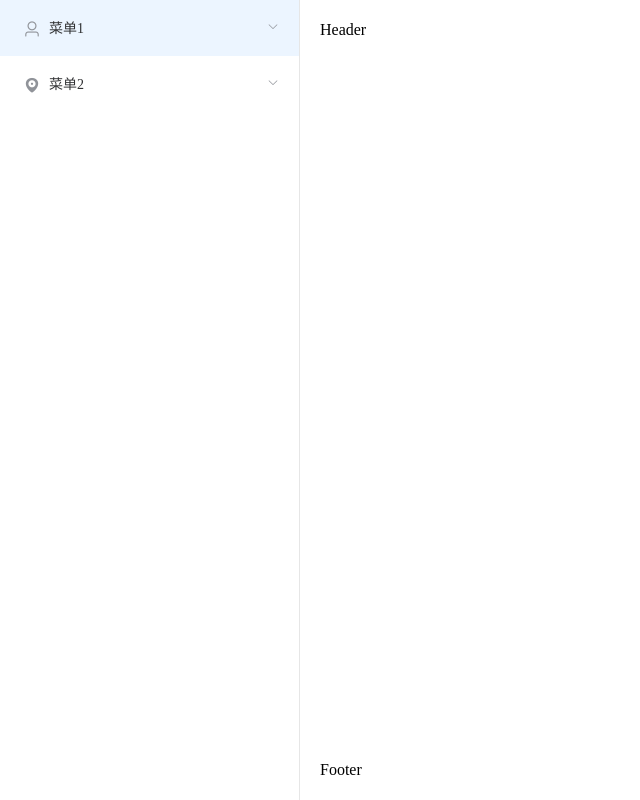
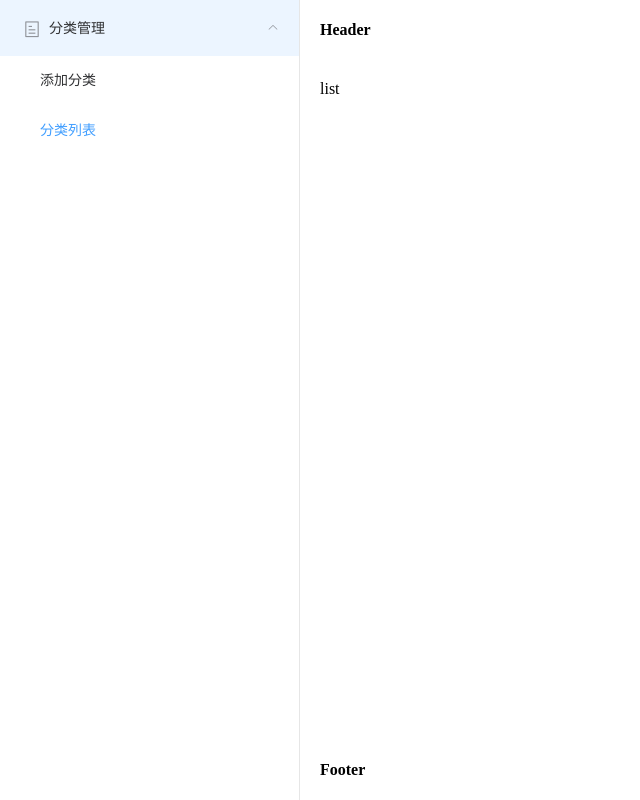
Before and after one commit to MyFaith/iptv-management, a Vue app in the folder admin/: page /#/category/list in a window 1280 px wide. Before the commit this address led to /#/. Shown: the whole page, without its empty margins (0-640 px from the left). Built offline with nearby package versions, Linux system fonts and the light colour scheme; the HTML template or start-up script is replaced by a standard one.

Commit message:
:construction: Refactor layout

```diff
--- a/admin/src/App.vue
+++ b/admin/src/App.vue
@@ -11,9 +11,7 @@ import { Component, Vue } from 'vue-property-decorator';
 import Layout from './components/layout.vue';
 
 @Component({
-    components: {
-        Layout
-    }
+    components: { Layout }
 })
 export default class App extends Vue {}
 </script>
@@ -26,4 +24,17 @@ body {
 * {
     box-sizing: border-box;
 }
+.container {
+    .left-side {
+        .menu {
+            height: 100vh;
+        }
+    }
+    .header,
+    .footer {
+        display: flex;
+        align-items: center;
+        font-weight: bold;
+    }
+}
 </style>
--- a/admin/src/components/layout.vue
+++ b/admin/src/components/layout.vue
@@ -1,13 +1,13 @@
 <template>
     <el-container class="container">
         <el-aside class="left-side">
-            <el-menu default-active="1" class="menu" router>
-                <el-submenu :index="`menu-${i}`" v-for="(menu, i) in menuList" :key="i">
+            <el-menu :default-active="$route.path" class="menu" router>
+                <el-submenu :index="`menu-${i}`" v-for="(menu, i) in menuList" :key="`menu-${i}`">
                     <template slot="title">
                         <i v-if="menu.icon" :class="menu.icon"></i>
                         <span>{{ menu.title }}</span>
                     </template>
-                    <el-menu-item :index="item.path" v-for="(item, idx) in menu.items" :key="idx">{{ item.title }}</el-menu-item>
+                    <el-menu-item :index="item.path" v-for="(item, idx) in menu.items" :key="`menu-item-${idx}`">{{ item.title }}</el-menu-item>
                 </el-submenu>
             </el-menu>
         </el-aside>
@@ -22,44 +22,21 @@
 </template>
 
 <script lang="ts">
-import { Vue, Component } from 'vue-property-decorator';
+import { Component, Vue } from 'vue-property-decorator';
 
 @Component
 export default class Layout extends Vue {
     menuList = [
         {
-            title: '菜单1',
-            icon: 'el-icon-user',
+            title: '分类管理',
+            icon: 'el-icon-tickets',
             items: [
-                { title: '菜单1-1', path: '/' },
-                { title: '菜单1-1', path: '/' }
-            ]
-        },
-        {
-            title: '菜单2',
-            icon: 'el-icon-location',
-            items: [
-                { title: '菜单2-1', path: '/1' },
-                { title: '菜单2-1', path: '/2' },
-                { title: '菜单2-3', path: '/3' },
-                { title: '菜单2-4', path: '/4' }
+                { title: '添加分类', path: '/category/add' },
+                { title: '分类列表', path: '/category/list' }
             ]
         }
     ];
 }
 </script>
 
-<style lang="scss" scoped>
-.container {
-    .left-side {
-        .menu {
-            height: 100vh;
-        }
-    }
-    .header,
-    .footer {
-        display: flex;
-        align-items: center;
-    }
-}
-</style>
+<style></style>
--- /dev/null
+++ b/admin/src/views/category/edit.vue
@@ -0,0 +1,12 @@
+<template>
+    <div>edit</div>
+</template>
+
+<script lang="ts">
+import { Vue, Component } from 'vue-property-decorator';
+
+@Component
+export default class CategoryEdit extends Vue {}
+</script>
+
+<style></style>
--- /dev/null
+++ b/admin/src/views/category/list.vue
@@ -0,0 +1,12 @@
+<template>
+    <div>list</div>
+</template>
+
+<script lang="ts">
+import { Vue, Component } from 'vue-property-decorator';
+
+@Component
+export default class CategoryList extends Vue {}
+</script>
+
+<style></style>
--- /dev/null
+++ b/admin/src/views/home.vue
@@ -0,0 +1,11 @@
+<template>
+    <div>Home</div>
+</template>
+
+<script lang="ts">
+import { Vue, Component } from 'vue-property-decorator';
+
+export default class Home extends Vue {}
+</script>
+
+<style></style>
```
Also changed, not shown: admin/src/router.ts (+13 -6 lines).
